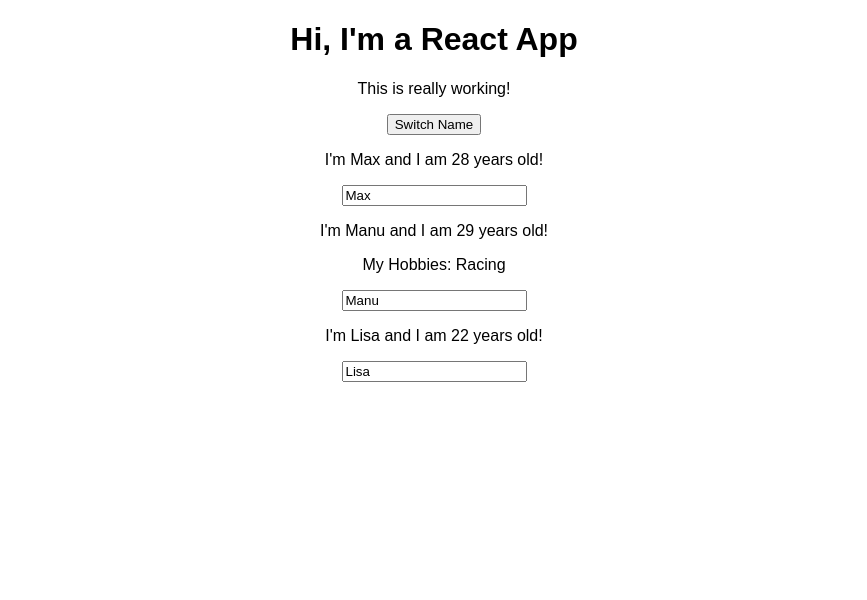
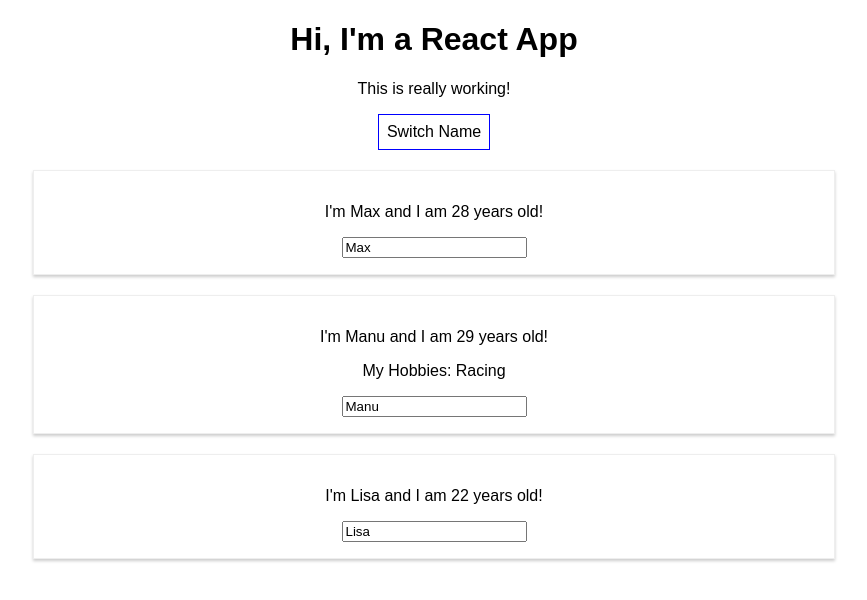
Before and after one commit to paulussimanjuntak/React-JS, a React (Create React App) app: page / in a window 1280 px wide. Shown: the top 600 px of the page, without its empty margins (206-1073 px from the left). Built offline with nearby package versions, Linux system fonts and the light colour scheme.

Commit message:
styling in react

```diff
--- a/src/App.js
+++ b/src/App.js
@@ -35,11 +35,21 @@ class App extends Component {
   }
 
   render() {
+    const style = {
+      backgroundColor: 'white',
+      font: 'inherit',
+      border: '1px solid blue',
+      padding: '8px',
+      cursor: 'pointer'
+    }
+
     return (
       <div className="App">
         <h1>Hi, I'm a React App</h1>
         <p>This is really working!</p>
-        <button onClick={() => this.switchNameHandler('Maximilian!!!')}>Switch Name</button>
+        <button
+          style={style}
+          onClick={() => this.switchNameHandler('Maximilian!!!')}>Switch Name</button>
         <Person
           name={this.state.persons[0].name}
           age={this.state.persons[0].age} />
--- /dev/null
+++ b/src/Person/Person.css
@@ -0,0 +1,8 @@
+.Person {
+    width: 60%;
+    margin: 20px auto;
+    border: 1px solid #eee;
+    box-shadow: 0 2px 3px #ccc;
+    padding: 16px;
+    text-align: center;
+}
--- a/src/Person/Person.js
+++ b/src/Person/Person.js
@@ -1,8 +1,9 @@
 import React from 'react';
+import './Person.css';
 
 const person = (props) => {
     return (
-        <div>
+        <div className="Person">
             <p onClick={props.click}>I'm {props.name} and I am {props.age} years old!</p>
             <p>{props.children}</p>
             <input type="text" onChange={props.changed} value={props.name} />
```
